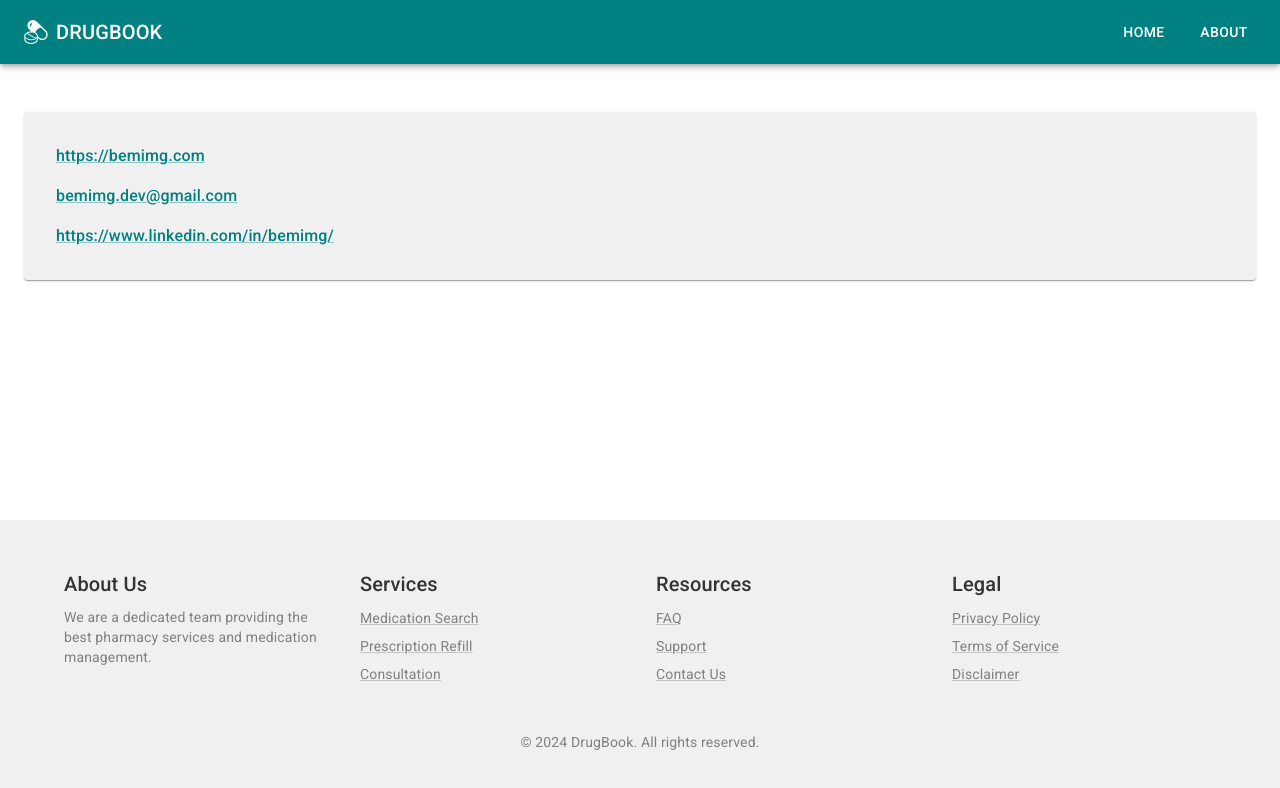
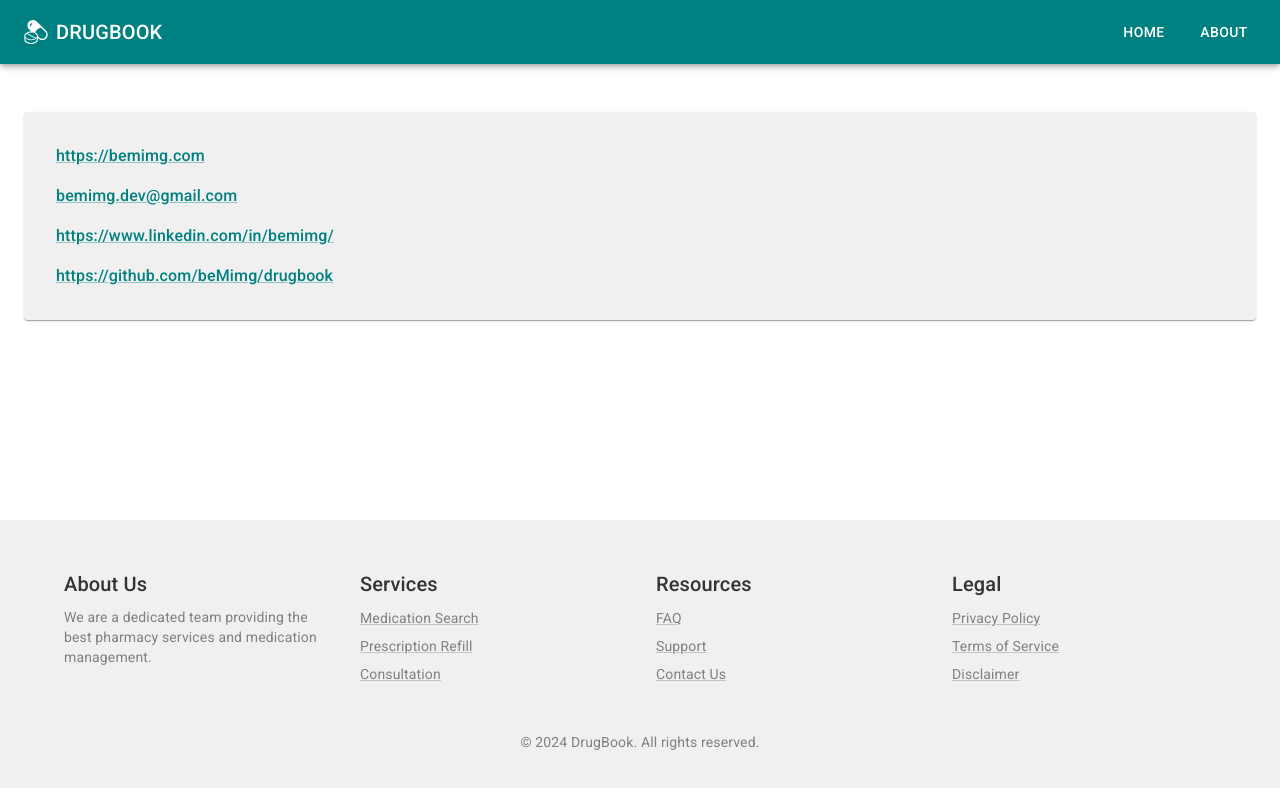
Before and after one commit to beMimg/drugbook, a React (Create React App) app: page /about in a window 1280 px wide. Shown: the top 788 px of the page. Built offline with nearby package versions, Linux system fonts and the light colour scheme.

Commit message:
Add repository to About.tsx

```diff
--- a/src/pages/About.tsx
+++ b/src/pages/About.tsx
@@ -32,6 +32,14 @@ const About = () => {
       >
         https://www.linkedin.com/in/bemimg/
       </Typography>
+      <Typography
+        component={Link}
+        href="https://bemimg.com"
+        target="_blank"
+        fontWeight={500}
+      >
+        https://github.com/beMimg/drugbook
+      </Typography>
     </Box>
   );
 };
```
